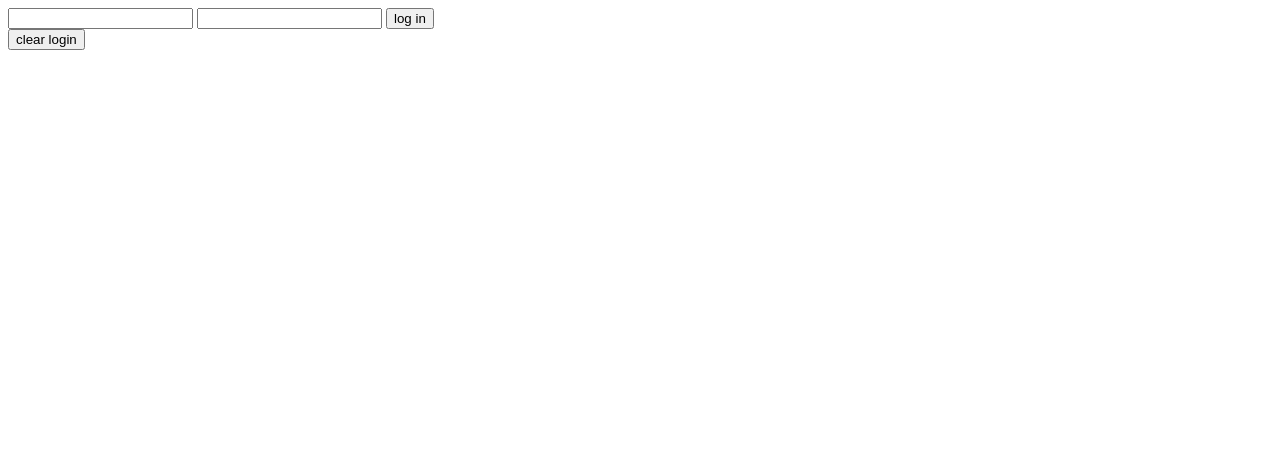
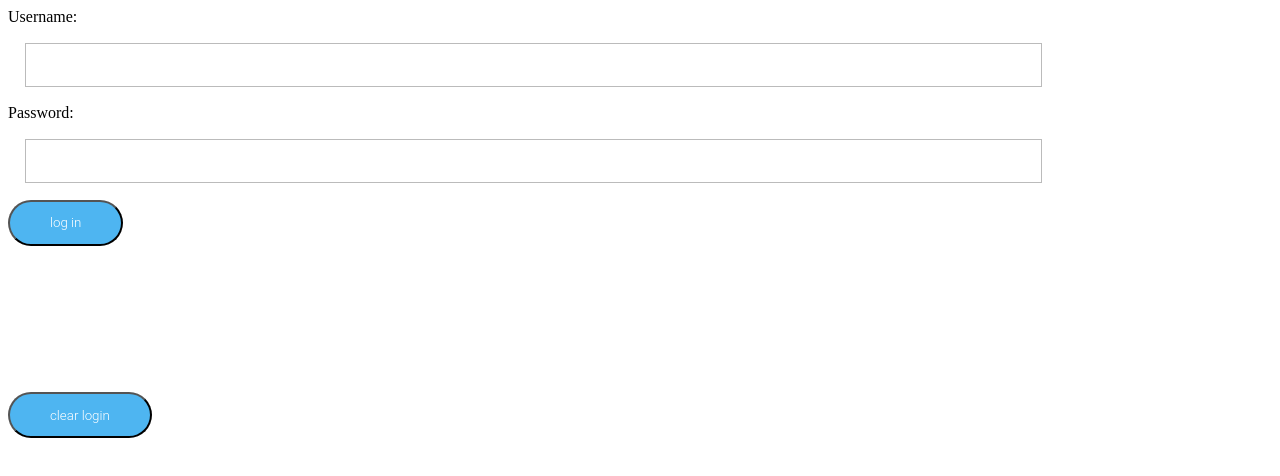
Before and after one commit to dankurka/smart_door, a plain HTML site: page web/index.html in a window 1280 px wide. Drawn offline with Linux system fonts and the light colour scheme.

Commit message:
some css

```diff
--- a/web/index.html
+++ b/web/index.html
@@ -3,15 +3,21 @@
 <head>
   <link rel="stylesheet" href="main.css">
   <script src="main.js" async></script>
+  <meta name="apple-mobile-web-app-capable" content="yes">
+  <meta name="apple-mobile-web-app-status-bar-style" content="black">
+  <meta name="apple-mobile-web-app-title" content="Weather PWA">
+  <meta name="viewport" content="width=device-width, initial-scale=1, maximum-scale=1, user-scalable=no" />
 
-  <title>Title of the document</title>
+  <title>Door</title>
 </head>
 <body>
   <div id="opendoor_div" class="hidden">
     <button id="opendoor_button" type="button" name="button">open door</button>
   </div>
   <div id="login_div" class="hidden">
+	<span>Username:</span>
     <input id="username" type="text" name=""/>
+	<span>Password:</span>
     <input id="password" type="password" name=""/>
     <button id="login_button" type="button" name="button">log in</button>
   </div>
--- a/web/main.css
+++ b/web/main.css
@@ -5,3 +5,44 @@ body {
 .hidden {
   display: none;
 }
+
+
+button {
+ display:inline-block;
+ padding:1em 3em;
+ margin:0 1em 1em 0;
+ border-radius:3em;
+ box-sizing: border-box;
+ text-decoration:none;
+ font-family:'Roboto',sans-serif;
+ font-weight:300;
+ color:#FFFFFF;
+ background-color:#4eb5f1;
+ text-align:left;
+ transition: all 0.2s;
+}
+button:hover {
+ background-color:#4095c6;
+}
+
+@media all and (max-width:30em){
+ button {
+  display:block;
+  margin:0.2em auto;
+  margin-top: 2em;
+ }
+}
+
+
+input {
+  -webkit-appearance: none; -moz-appearance: none;
+  display: block;
+  width: 80%; height: 40px;
+  line-height: 40px; font-size: 17px;
+  border: 1px solid #bbb;
+  margin :1em;
+}
+
+#clear_button {
+	margin-top: 10em;
+}
--- a/web/main.js
+++ b/web/main.js
@@ -70,3 +70,8 @@ clearButton.addEventListener('click', () => {
   openDoorDiv.classList.add('hidden');
   loginDiv.classList.remove('hidden');
 });
+
+// IOS 10+ hack to diable view port zooming
+document.addEventListener('gesturestart', function (e) {
+    e.preventDefault();
+});
```
